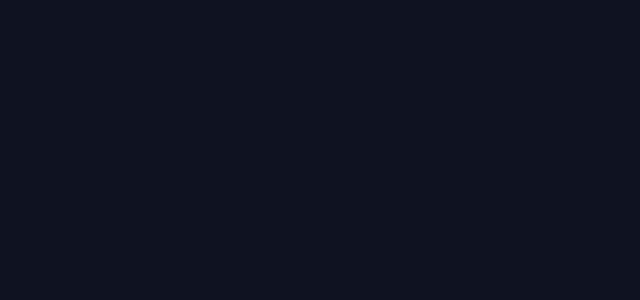
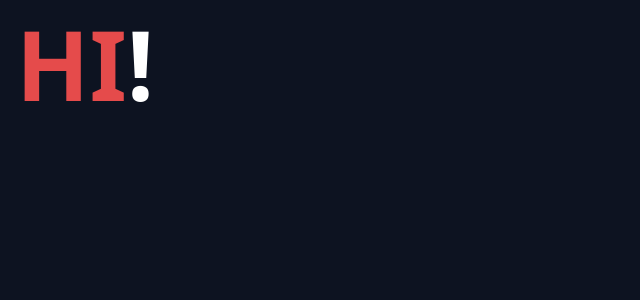
Before and after one commit to haydenisler/site, a Next.js app: page / in a window 1280 px wide. Shown: the top 300 px of the page, without its empty margins (0-640 px from the left). Built offline with nearby package versions, Linux system fonts and the light colour scheme; a web font is replaced by a local one.

Commit message:
style: add white to config + test

```diff
--- a/pages/index.tsx
+++ b/pages/index.tsx
@@ -1,7 +1,13 @@
 import type { NextPage } from 'next';
 
 const Home: NextPage = () => {
-  return <div className="flex flex-col min-h-screen p-4 bg-rich-black" />;
+  return (
+    <div className="min-h-screen p-4 bg-rich-black">
+      <h1 className="font-extrabold text-white text-8xl header-animation">
+        <span className="text-salsa">HI</span>!
+      </h1>
+    </div>
+  );
 };
 
 export default Home;
--- a/tailwind.config.js
+++ b/tailwind.config.js
@@ -10,7 +10,8 @@ module.exports = {
       'rich-black': '#0D1321',
       salsa: '#E54B4B',
       battleship: '#808782',
-      cadet: '#586F7C'
+      cadet: '#586F7C',
+      white: '#ffffff'
     },
     fontFamily: {
       sans: ['Inter var', ...defaultTheme.fontFamily.sans],
```
